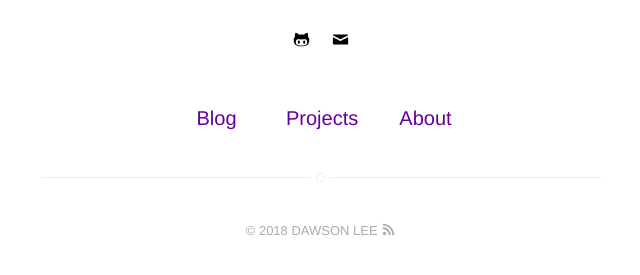
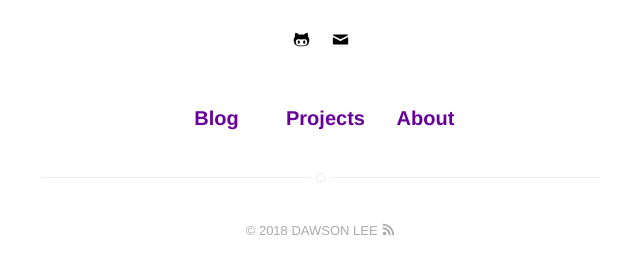
Before and after one commit to dawsonlee1790/dawsonlee1790.github.io, a Jekyll site: the page built from index.html, in a window 1280 px wide. Shown: the part 365-640 px from the top of the page, without its empty margins (319-959 px from the left). Built offline with Jekyll 4.4.1, drawn with Linux system fonts in a browser that asks for light colours.

Commit message:
font-weight: 700

```diff
--- a/_sass/components/nav.sass
+++ b/_sass/components/nav.sass
@@ -10,7 +10,7 @@
 
         > .item > .link
             display: inline-block
-            font-weight: 300
+            font-weight: 700
             font-size: 1.4rem
             padding: 20px 10px
             text-decoration: none
```
